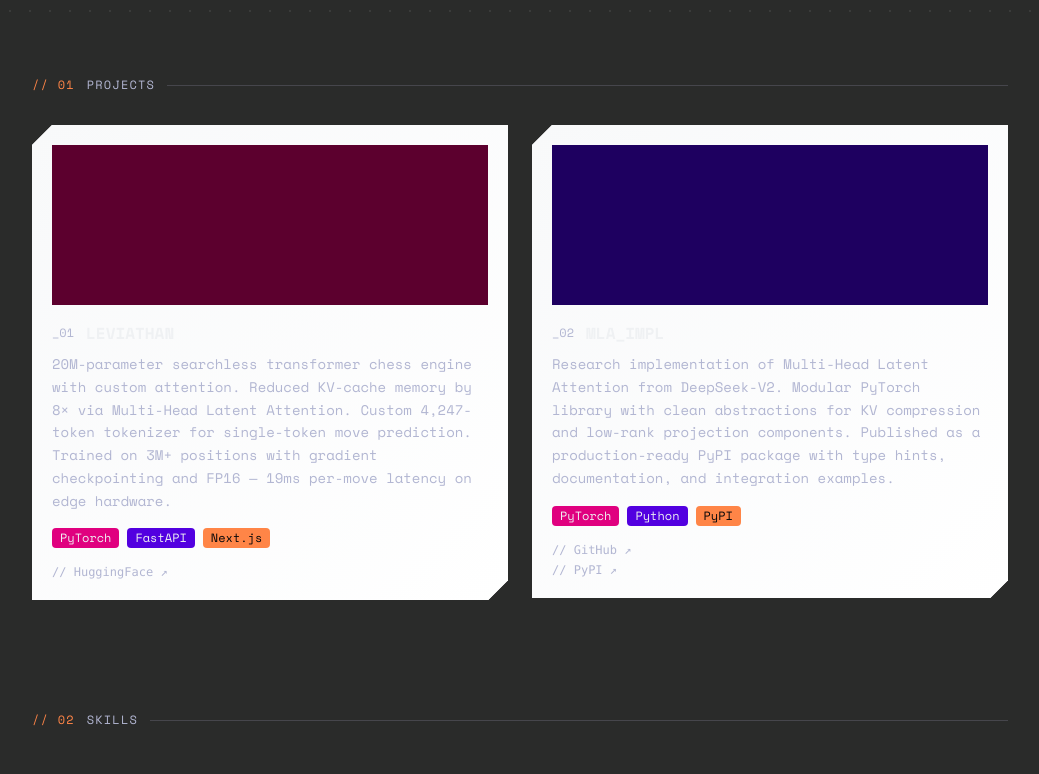
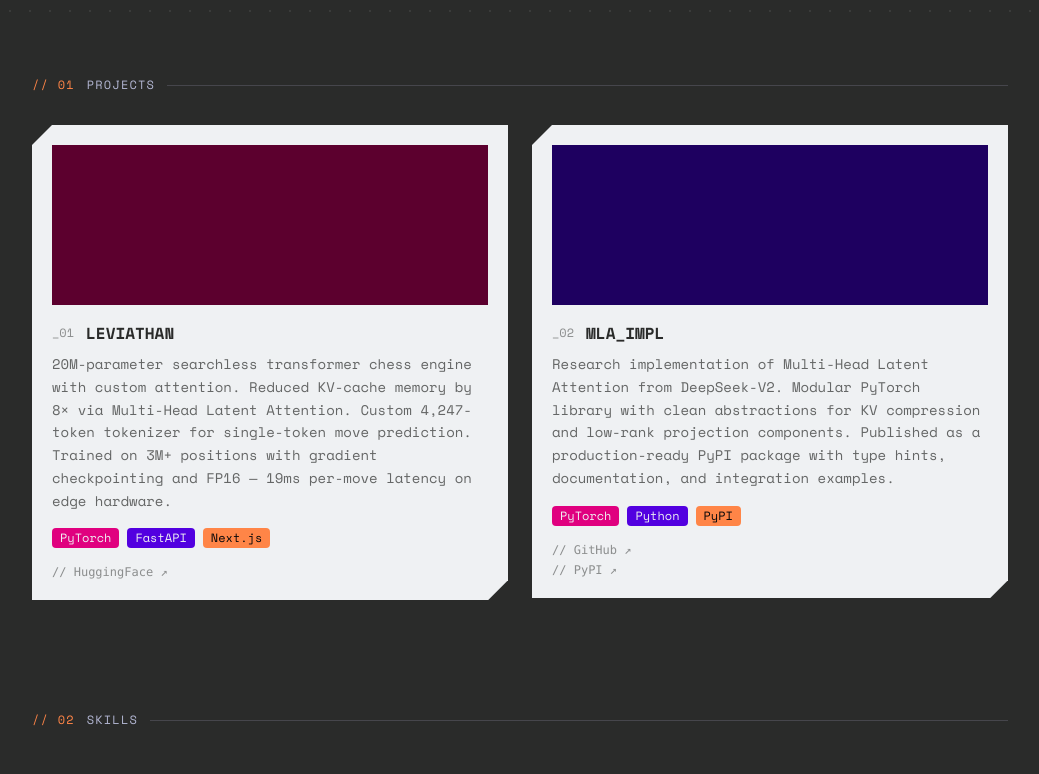
Before and after one commit to Nemesis-12/portfolio, a React (Vite) app: page / in a window 1280 px wide. Shown: the part 519-1293 px from the top of the page, without its empty margins (120-1159 px from the left). Built offline with nearby package versions, Linux system fonts and the light colour scheme.

Commit message:
claude: Rename mint-cream→graphite, fix project card to bg-platinum/text-graphite
Complete token rename: mint-cream→graphite across CSS, all components,
and PRD. Project card background changed to platinum with graphite text
for legibility.

```diff
--- a/src/components/ContactSection.tsx
+++ b/src/components/ContactSection.tsx
@@ -30,7 +30,7 @@ export default function ContactSection() {
           variants={hoverEase}
           initial="idle"
           whileHover="hover"
-          className="inline-block font-body text-sm border-2 border-platinum text-platinum px-8 py-4 mb-12 hover:bg-platinum hover:text-mint-cream transition-colors"
+          className="inline-block font-body text-sm border-2 border-platinum text-platinum px-8 py-4 mb-12 hover:bg-platinum hover:text-graphite transition-colors"
         >
           SEND_MESSAGE →
         </motion.a>
--- a/src/components/HeroSection.tsx
+++ b/src/components/HeroSection.tsx
@@ -3,7 +3,7 @@ import { fadeUp } from '../animations/variants'
 
 const HeroSection: React.FC = () => {
   return (
-    <section id="hero" className="relative min-h-[60vh] flex flex-col justify-center bg-mint-cream">
+    <section id="hero" className="relative min-h-[60vh] flex flex-col justify-center bg-graphite">
       <div className="absolute inset-0 pointer-events-none">
         <div className="absolute inset-0 bg-[radial-gradient(#3A3B3A_1px,transparent_1px)] bg-[size:20px_20px]"></div>
       </div>
--- a/src/components/LoadingScreen.tsx
+++ b/src/components/LoadingScreen.tsx
@@ -36,7 +36,7 @@ export default function LoadingScreen({ onComplete }: LoadingScreenProps) {
 
   return (
     <motion.div
-      className="fixed inset-0 z-50 flex flex-col items-center justify-center bg-mint-cream"
+      className="fixed inset-0 z-50 flex flex-col items-center justify-center bg-graphite"
       exit={{ opacity: 0 }}
       transition={{ duration: 0.5 }}
     >
--- a/src/components/MobileMenu.tsx
+++ b/src/components/MobileMenu.tsx
@@ -24,7 +24,7 @@ export default function MobileMenu({ isOpen, onClose, links }: MobileMenuProps)
           animate={{ opacity: 1 }}
           exit={{ opacity: 0 }}
           transition={{ duration: 0.25 }}
-          className="fixed inset-0 z-50 flex flex-col items-center justify-center bg-mint-cream"
+          className="fixed inset-0 z-50 flex flex-col items-center justify-center bg-graphite"
         >
           <motion.button
             onClick={onClose}
--- a/src/components/Navbar.tsx
+++ b/src/components/Navbar.tsx
@@ -33,7 +33,7 @@ export default function Navbar() {
 
   return (
     <>
-      <nav className="sticky top-0 z-40 w-full flex items-center justify-between px-6 py-4 bg-mint-cream/90 backdrop-blur-sm">
+      <nav className="sticky top-0 z-40 w-full flex items-center justify-between px-6 py-4 bg-graphite/90 backdrop-blur-sm">
         <a href="#" className="font-display text-platinum text-lg no-underline">
           FM_
         </a>
--- a/src/components/ProjectsSection.tsx
+++ b/src/components/ProjectsSection.tsx
@@ -71,10 +71,7 @@ const ProjectCard: React.FC<{ project: Project; projectIndex: number }> = ({ pro
       style={{ clipPath: NOTCH }}
     >
       {/* Card background */}
-      <div
-        className="relative bg-white p-5"
-        style={{ backgroundImage: 'linear-gradient(135deg, #F8F9FA 0%, #FFFFFF 100%)' }}
-      >
+      <div className="relative bg-platinum p-5">
         {project.image ? (
           <div className="mb-4 overflow-hidden" style={{ backgroundColor: '#3A3B3A' }}>
             <img
@@ -92,15 +89,15 @@ const ProjectCard: React.FC<{ project: Project; projectIndex: number }> = ({ pro
         )}
 
         <div className="flex items-center gap-3 mb-2">
-          <span className="font-body text-xs text-periwinkle">
+          <span className="font-body text-xs text-graphite/50">
             _{project.id.padStart(2, '0')}
           </span>
-          <h3 className="font-body font-bold text-base text-platinum">
+          <h3 className="font-body font-bold text-base text-graphite">
             {project.title}
           </h3>
         </div>
 
-        <p className="text-periwinkle text-sm font-body leading-relaxed mb-4">
+        <p className="text-graphite/70 text-sm font-body leading-relaxed mb-4">
           {project.description}
         </p>
 
@@ -123,7 +120,7 @@ const ProjectCard: React.FC<{ project: Project; projectIndex: number }> = ({ pro
               href={link.url}
               target="_blank"
               rel="noopener noreferrer"
-              className="font-mono text-xs text-periwinkle hover:text-atomic-tangerine transition-colors"
+              className="font-mono text-xs text-graphite/50 hover:text-atomic-tangerine transition-colors"
             >
               // {link.label} ↗
             </a>
--- a/src/index.css
+++ b/src/index.css
@@ -1,7 +1,7 @@
 @import "tailwindcss";
 
 @theme {
-  --color-mint-cream: #2A2B2A;
+  --color-graphite: #2A2B2A;
   --color-atomic-tangerine: #FF8547;
   --color-ultrasonic-blue: #5200E0;
   --color-fuchsia-flame: #E0007F;
@@ -20,7 +20,7 @@ html {
 body {
   margin: 0;
   font-family: var(--font-body);
-  background-color: var(--color-mint-cream);
+  background-color: var(--color-graphite);
   color: var(--color-periwinkle);
   -webkit-font-smoothing: antialiased;
   -moz-osx-font-smoothing: grayscale;
```
Also changed, not shown: 1 other file (tests, documents, lock files or other folders).
